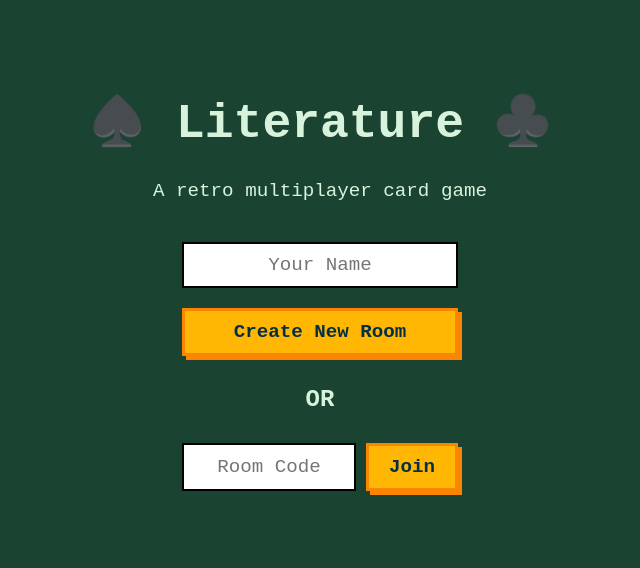
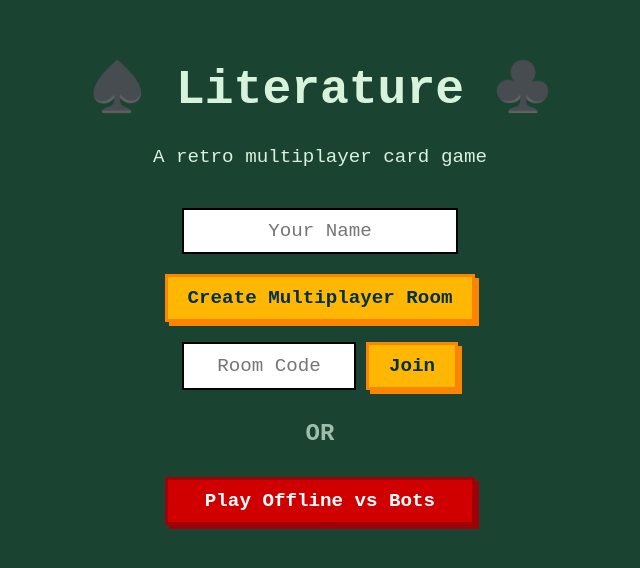
Before and after one commit to aadhyanthk/Literature, a React (Vite) app in the folder client/: page / in a window 1280 px wide. Shown: the part 124-692 px from the top of the page, without its empty margins (320-960 px from the left). Built offline with nearby package versions, Linux system fonts and the light colour scheme.

Commit message:
feat: add single-player bot mode button to lobby

```diff
--- a/client/src/components/Lobby.jsx
+++ b/client/src/components/Lobby.jsx
@@ -32,9 +32,7 @@ export default function Lobby() {
           style={{ padding: '10px', fontSize: '1.2rem', fontFamily: 'inherit', textAlign: 'center' }}
         />
 
-        <button className="retro-btn" onClick={handleCreate} style={{ width: '100%' }}>Create New Room</button>
-
-        <h2 style={{ margin: '10px 0' }}>OR</h2>
+        <button className="retro-btn" onClick={handleCreate} style={{ width: '100%' }}>Create Multiplayer Room</button>
 
         <div style={{ display: 'flex', gap: '10px' }}>
           <input
@@ -45,6 +43,19 @@ export default function Lobby() {
           />
           <button className="retro-btn" onClick={handleJoin}>Join</button>
         </div>
+
+        <h2 style={{ margin: '10px 0', opacity: 0.7 }}>OR</h2>
+
+        <button
+          className="retro-btn"
+          onClick={() => {
+            const name = playerName || 'Player';
+            navigate(`/room/singleplayer?name=${name}&mode=bots`);
+          }}
+          style={{ width: '100%', background: '#d00000', color: '#fff', borderColor: '#9d0208', boxShadow: '4px 4px 0px #9d0208' }}
+        >
+          Play Offline vs Bots
+        </button>
       </div>
     </div>
   );
```
